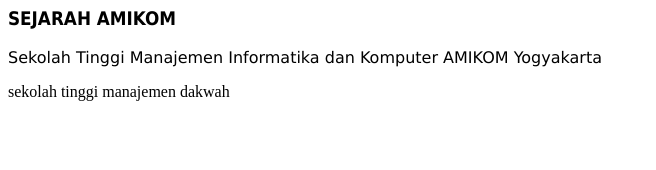
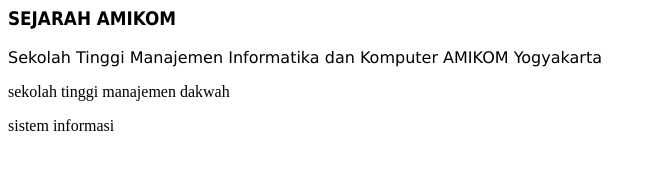
Before and after one commit to 60900120021/Laporan5, a plain HTML site: page index.html in a window 1280 px wide. Shown: the whole page, without its empty margins (0-656 px from the left). Drawn offline with Linux system fonts and the light colour scheme.

Commit message:
change from dev2

```diff
--- a/index.html
+++ b/index.html
@@ -8,5 +8,6 @@
             Sekolah Tinggi Manajemen Informatika dan Komputer AMIKOM Yogyakarta</p>
 
         <p> sekolah tinggi manajemen dakwah</p>
+        <p> sistem informasi</p>
     </body>
 </html>
```
